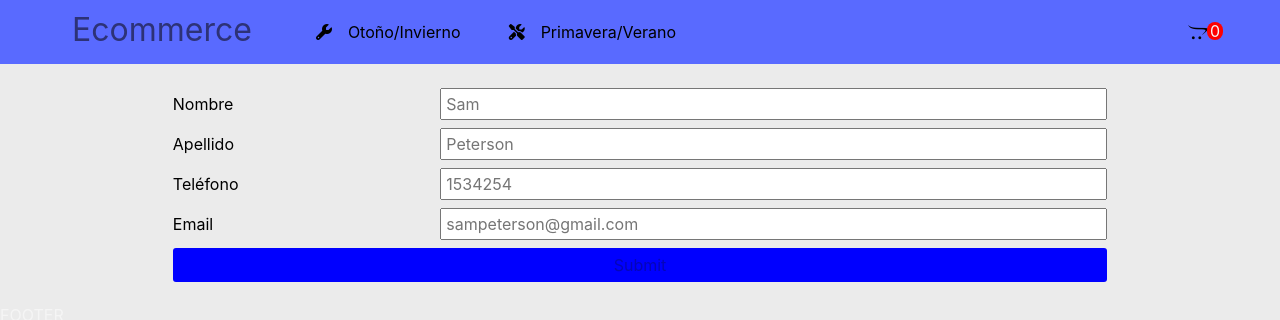
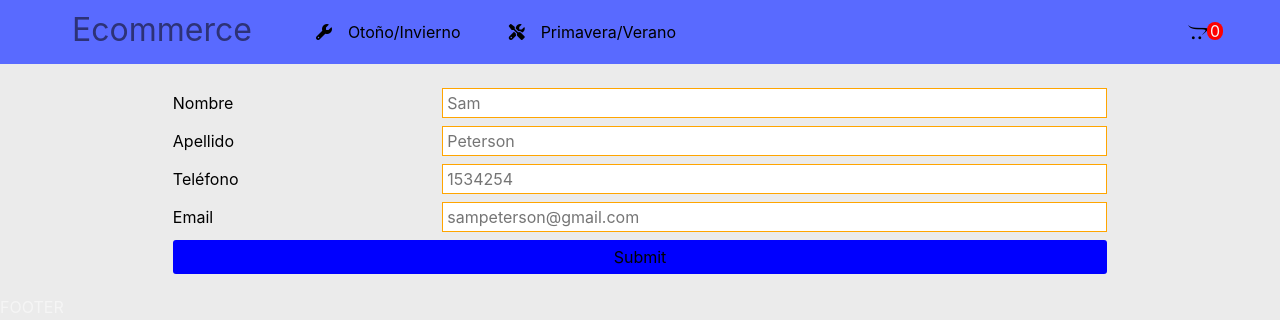
Before and after one commit to AndresDiPietro/Ecommerce-Belmonte, a React (Create React App) app: page /form in a window 1280 px wide. Shown: the top 320 px of the page. Built offline with nearby package versions, Linux system fonts and the light colour scheme.

Commit message:
Correccion de formulario

```diff
--- a/src/components/form/form.css
+++ b/src/components/form/form.css
@@ -4,7 +4,6 @@
 .cart-form{
     margin: auto;
     padding: 1em;
-    /* background-color: white; */
 }
 .cart-form__container{
     display: flex;
@@ -12,20 +11,24 @@
     align-items: center;
     width: 80%;
     margin: .5em auto;
-    /* background-color: rgb(216, 174, 5); */
 }
 .cart-form__label{
     display: flex;
     align-items: center;
     width: 100%;
     margin-bottom: .5em;
-    /* background-color: brown; */
 }
 .cart-form__input{
     width: 70%;
     padding: .3em;
     margin-left: auto;
-    /* background-color: cadetblue; */
+}
+.cart-form__input:invalid{
+    border: 1px solid orange ;
+}
+.cart-form__input:valid{
+    border: 1px solid green ;
+
 }
 .cart-form__submit{
     cursor: pointer;
--- a/src/components/form/index.js
+++ b/src/components/form/index.js
@@ -1,7 +1,7 @@
 import React, { useState, useContext } from 'react'
 import {CartContext} from '../../context/CartContext'
 import { Link } from "react-router-dom"
-import { newName, newSurName, newPhone, newEmail, newSubmit, valid} from '../../regEx'
+import { newName, newSurName, newPhone, newEmail, newSubmit} from '../../regEx'
 import {newOrder} from '../../firebase/firestore'
 import './form.css'
 
@@ -37,7 +37,7 @@ const FormCart = () => {
                     <label className='cart-form__label' htmlFor='email'>Email
                         <input className='cart-form__input' id='email' type='email' placeholder='sampeterson@gmail.com' required onChange={(e)=>newEmail(e,setFormIsValid, formIsValid)}/>
                     </label>
-                    <input className='cart-form__submit' disabled={valid(formIsValid)} type='submit' />
+                    <input className='cart-form__submit'  type='submit' />
                 </div>
             </form>
         </div>
--- a/src/regEx/index.js
+++ b/src/regEx/index.js
@@ -6,7 +6,7 @@ const validateUserName = (username) => {
     if(userNameRegex.test(username)) return true
 }
 const validatePhone = (phone) => {
-    const userPhoneRegex = /[0-9]{3,16}/
+    const userPhoneRegex = /[0-9]{7,16}/
     if(userPhoneRegex.test(phone)) return true
 }
 const validateEmail = (email) => {
@@ -59,11 +59,3 @@ export const newSubmit = (e, state, fnCart) => {
     e.preventDefault()
     if(state.name !== false && state.surName !== false && state.phone !== false && state.email !== false) fnCart()
 }
-export const valid = (state)=>{
-    if(state.name !== false && state.surName !== false && state.phone !== false && state.email !== false) {
-        return false
-    }
-    else{
-        return true
-    }
-}
```
